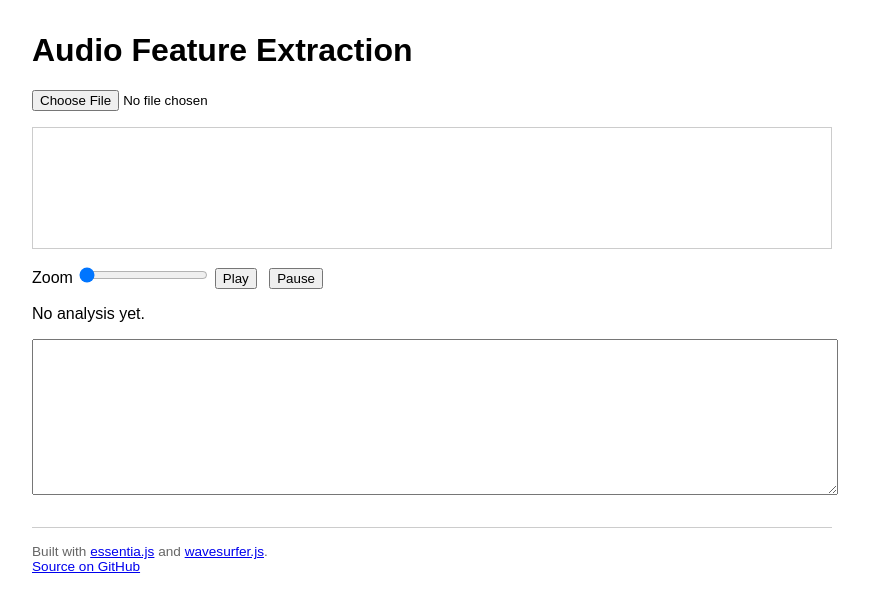
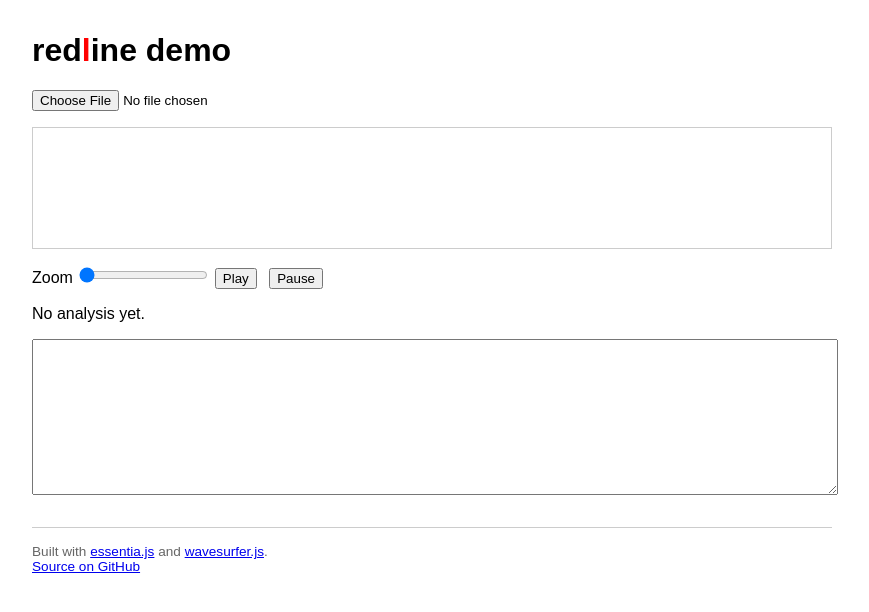
Before and after one commit to jxu/redline, a plain HTML site: page index.html in a window 1280 px wide. Shown: the whole page, without its empty margins (208-1077 px from the left). Drawn offline with Linux system fonts and the light colour scheme.

Commit message:
Add fun redline title

```diff
--- a/index.html
+++ b/index.html
@@ -1,7 +1,7 @@
 <!DOCTYPE html>
 <html>
 <head>
-<title>Essentia.js Demo</title>
+<title>redline demo</title>
 <link rel="stylesheet" href="style.css">
 <script type="importmap">
 {
@@ -18,7 +18,7 @@
 
 <body>
 
-<h1>Audio Feature Extraction</h1>
+<h1>red<span class="red-l">l</span>ine demo</h1>
 
 <input type="file" id="audioFile" accept="audio/*">
 
--- a/style.css
+++ b/style.css
@@ -26,6 +26,11 @@ body {
     font-family: monospace;
 }
 
+.red-l {
+    color: red;
+    font-family: sans-serif; /* l should be vertical line for fun */
+}
+
 footer {
     margin-top: 2rem;
     padding-top: 1rem;
```
